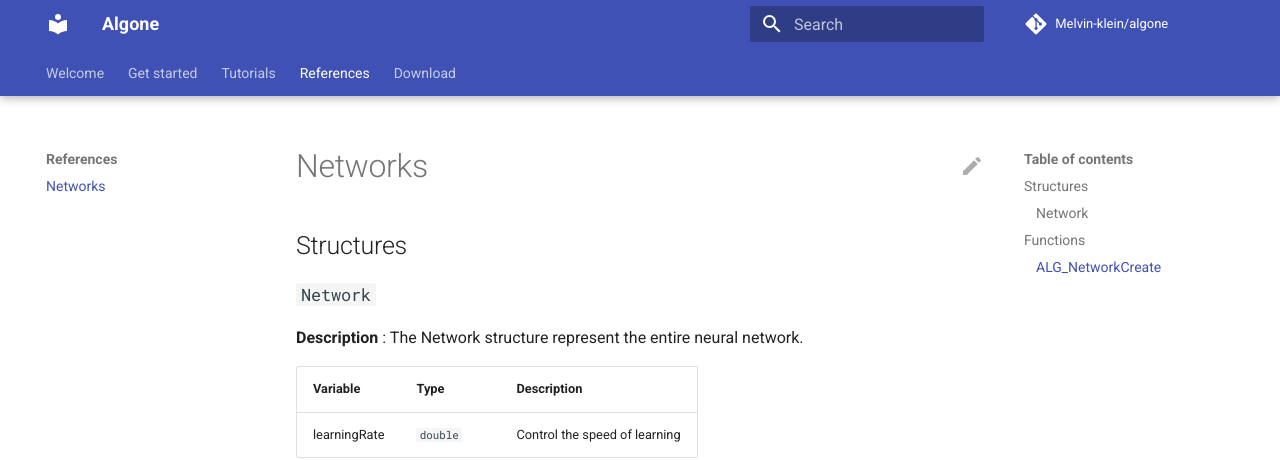
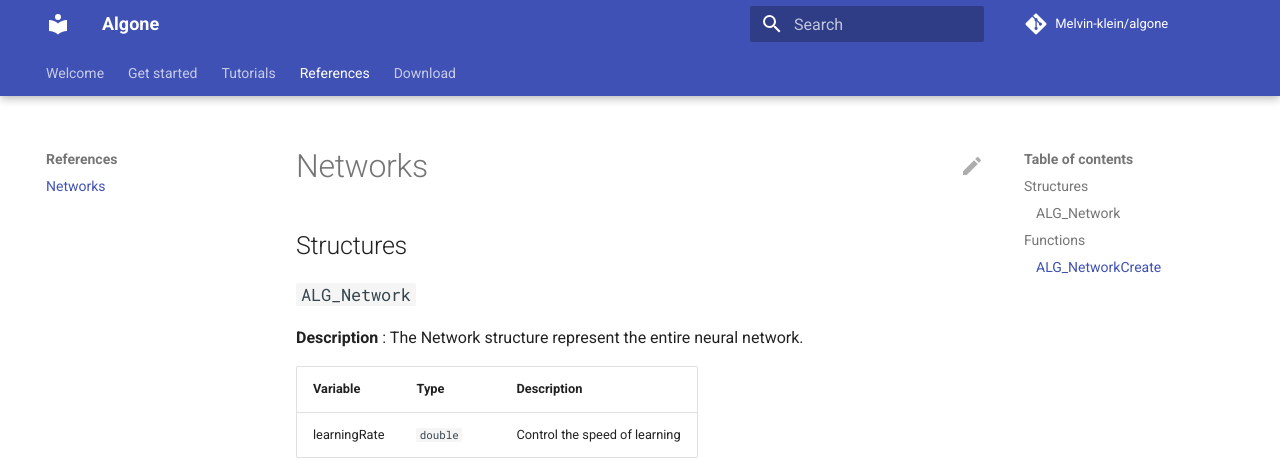
Before and after one commit to Melvin-klein/algone, an MkDocs documentation site: the page built from docs/references/networks.md, in a window 1280 px wide and 1148 px high. Shown: the top 460 px of the window. Built offline with MkDocs 1.6.1 and Material for MkDocs 9.7.7, drawn with Linux system fonts in a browser that asks for light colours; comment, search, counter and statistics services are not loaded.

```diff
--- a/docs/references/networks.md
+++ b/docs/references/networks.md
@@ -1,12 +1,12 @@
 ## Structures
 
-### `Network`
+### `ALG_Network`
 
 **Description** : The Network structure represent the entire neural network.
 
-| Variable     | Type          | Description
-| ------------ | ------------- | ------------
-| learningRate | `double` | Control the speed of learning
+| Variable     | Type     | Description                   |
+|--------------|----------|-------------------------------|
+| learningRate | `double` | Control the speed of learning |
 
 ---
 
@@ -20,13 +20,13 @@
 
 **Parameters**
 
-| Parameter    | Type          | Description
-| ------------ | ------------- | ------------
-| inputSize | `int` | The number of artificial neurons (units) in the input layer.
-| learningRate | `double` | Control the speed of learning.
+| Parameter    | Type     | Description                                                  |
+|--------------|----------|--------------------------------------------------------------|
+| inputSize    | `int`    | The number of artificial neurons (units) in the input layer. |
+| learningRate | `double` | Control the speed of learning.                               |
 
 **Return**
 
-| Parameter    | Type          | Description
-| ------------ | ------------- | ------------
-|  | `Network*` | A pointer to the network structure that have been created.
+| Parameter | Type       | Description                                                |
+|-----------|------------|------------------------------------------------------------|
+|           | `Network*` | A pointer to the network structure that have been created. |
```
